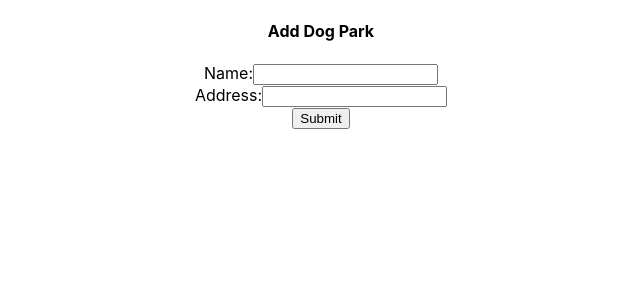
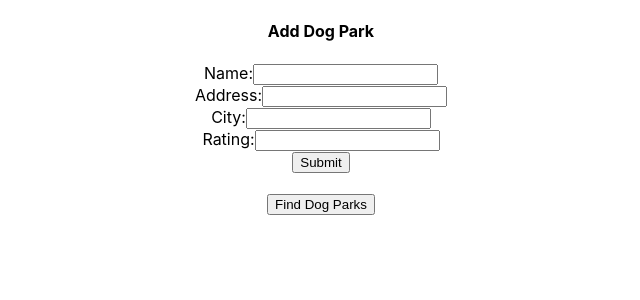
Before and after one commit to PBillingsby/react-dog-park-db, a React (Create React App) app in the folder dog-park-db-frontend/: page / in a window 1280 px wide. Shown: the top 300 px of the page, without its empty margins (319-959 px from the left). Built offline with nearby package versions, Linux system fonts and the light colour scheme.

Commit message:
Add DogPark component for fetched data

```diff
--- a/dog-park-db-frontend/src/components/App.js
+++ b/dog-park-db-frontend/src/components/App.js
@@ -1,11 +1,14 @@
 import React from "react";
 import DogParkForm from "./DogParkForm";
+import DogParkButton from "./DogParkButton";
 import "./../App.css";
 
 function App() {
   return (
     <div className="App">
       <DogParkForm />
+      <br />
+      <DogParkButton />
     </div>
   );
 }
--- /dev/null
+++ b/dog-park-db-frontend/src/components/DogPark.js
@@ -0,0 +1,5 @@
+import React from "react";
+
+export default class DogPark extends React.Component {
+  debugger;
+}
--- /dev/null
+++ b/dog-park-db-frontend/src/components/DogParkButton.js
@@ -0,0 +1,27 @@
+import React, { Component } from "react";
+import DogPark from "./DogPark";
+export default class DogParkButton extends Component {
+  constructor(props) {
+    super(props);
+    this.state = {
+      isClicked: false,
+      parks: []
+    };
+  }
+  fetchParks = () => {
+    this.setState({ isClicked: true });
+    fetch("http://localhost:3001/dog_parks").then(resp =>
+      resp
+        .json()
+        .then(returnedParks =>
+          this.setState({ parks: [...this.state.parks, returnedParks] })
+        )
+    );
+    console.log(this.state.parks);
+  };
+  render() {
+    return (
+      <button onClick={() => this.fetchParks(this)}>Find Dog Parks</button>
+    );
+  }
+}
--- a/dog-park-db-frontend/src/components/DogParkForm.js
+++ b/dog-park-db-frontend/src/components/DogParkForm.js
@@ -5,8 +5,10 @@ export default class DogParkForm extends Component {
     super(props);
     this.state = {
       isSubmitted: false,
-      dogParkName: "",
-      address: ""
+      name: "",
+      address: "",
+      city: "",
+      rating: ""
     };
   }
   handleSubmit = event => {
@@ -33,8 +35,8 @@ export default class DogParkForm extends Component {
             <label>Name:</label>
             <input
               type="text"
-              name="dogParkName"
-              value={this.state.dogParkName}
+              name="name"
+              value={this.state.name}
               onChange={this.handleChange}
             />
           </div>
@@ -47,6 +49,25 @@ export default class DogParkForm extends Component {
               onChange={this.handleChange}
             />
           </div>
+          <div className="form-group">
+            <label>City:</label>
+            <input
+              type="text"
+              name="city"
+              value={this.state.city}
+              onChange={this.handleChange}
+            />
+          </div>
+          <div className="form-group">
+            <label>Rating:</label>
+            <input
+              type="number"
+              max="5"
+              name="rating"
+              value={this.state.rating}
+              onChange={this.handleChange}
+            />
+          </div>
           <input type="submit" />
         </form>
         {this.state.isSubmitted && this.sendToFormHandle()}
--- a/dog-park-db-frontend/src/components/FormHandle.js
+++ b/dog-park-db-frontend/src/components/FormHandle.js
@@ -2,13 +2,9 @@ import React, { Component } from "react";
 
 class FormHandle extends Component {
   componentDidMount() {
-    let body = {
-      name: this.props.dogPark.dogParkName,
-      address: this.props.dogPark.address
-    };
     fetch("http://localhost:3001/dog_parks", {
       method: "POST",
-      body: JSON.stringify(body),
+      body: JSON.stringify(this.props),
       headers: {
         "Content-Type": "application/json"
       }
```
